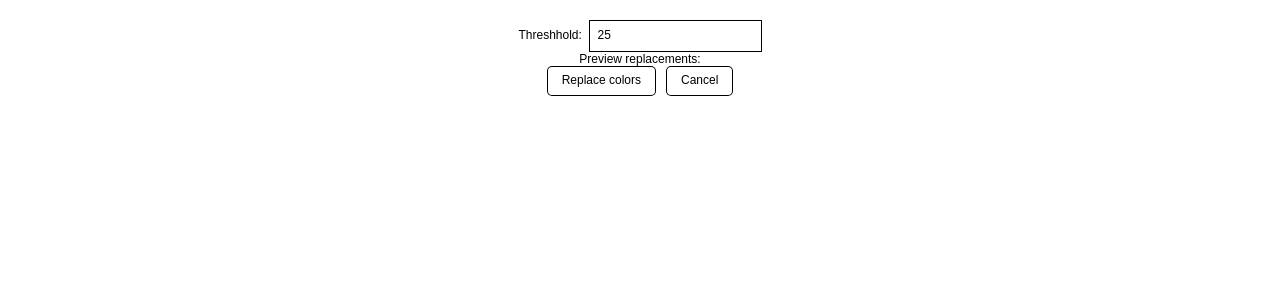
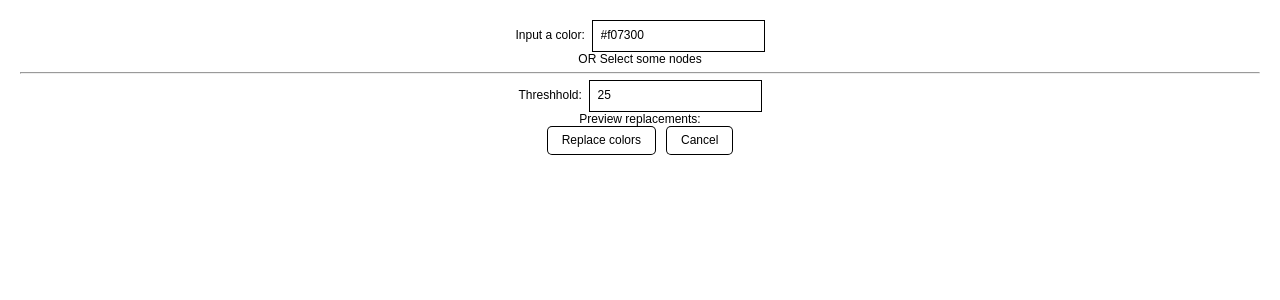
Before and after one commit to mapsandapps/figma-palette-matcher, a Vue app: page / in a window 1280 px wide. Shown: the top 300 px of the page. Built offline with nearby package versions, Linux system fonts and the light colour scheme.

Commit message:
Allow user to input a color and match it

```diff
--- a/src/components/ColorList.vue
+++ b/src/components/ColorList.vue
@@ -4,8 +4,7 @@
   <ColorListItem
     v-for="(color, index) of colors"
     :color="color"
-    :key="'color-swatch' + index"
-  />
+    :key="'color-swatch' + index" />
 </div>
 </template>
 
--- a/src/components/ColorListItem.vue
+++ b/src/components/ColorListItem.vue
@@ -60,7 +60,7 @@ import { LightDarkEnum } from '../types';
 import { getLightVsDark } from "../utils"
 
 export default {
-  name: 'ColorList',
+  name: 'ColorListItem',
   components: {
   },
   computed: {
--- a/src/components/Inputs.vue
+++ b/src/components/Inputs.vue
@@ -1,4 +1,17 @@
 <template>
+<div>
+  <div v-if="selectedColors.length === 0">
+    <div>
+      Input a color:&nbsp;
+      <input
+        type="text"
+        :value="inputtedColor"
+        placeholder="Hex or RGB" />
+    </div>
+    OR
+      Select some nodes
+    <hr />
+  </div>
   <div>
     Threshhold:&nbsp;
     <input
@@ -7,26 +20,52 @@
       @input="updateThreshhold"
       placeholder="Default: 25" />
   </div>
+  <ColorListItem
+    v-if="showInputtedColorSwatches"
+    :color="inputtedColorSwatches" />
+</div>
 </template>
 
 <script lang="ts">
+import chroma from 'chroma-js'
 import { mapState } from 'vuex'
+import { getClosestColor, hexToFigma } from '../utils';
+import ColorListItem from './ColorListItem.vue';
 
 export default {
   name: 'Inputs',
   components: {
+    ColorListItem
   },
   props: {
   },
   data() {
-    return {}
+    return {
+      inputtedColor: '#f07300'
+    }
   },
   computed: {
-    ...mapState(['threshhold'])
+    ...mapState(['colorStyles', 'selectedColors', 'threshhold']),
+    inputtedColorSwatches: function() {
+      if (!this.inputtedColor || this.colorStyles.length === 0) return
+
+      // TODO: handle invalid inputs
+      const originalColor = {
+        id: '',
+        hex: chroma(this.inputtedColor).hex(),
+        chroma: chroma(this.inputtedColor),
+        figma: hexToFigma(this.inputtedColor)
+      }
+
+      return getClosestColor(originalColor, this.colorStyles, this.threshhold)
+    },
+    showInputtedColorSwatches: function() {
+      return (this.inputtedColorSwatches && this.selectedColors.length === 0)
+    }
   },
   methods: {
     updateThreshhold(e) {
-      this.$store.commit('setThreshhold', e.target.value)
+      this.$store.commit('setThreshhold', e.target.value || 25)
     }
   },
   mounted() {
--- a/src/utils.ts
+++ b/src/utils.ts
@@ -8,6 +8,16 @@ export const figmaToChroma = (color: RGB): chroma.Color => {
 
 export const figmaToHex = (color: RGB): string => {
   return figmaToChroma(color).hex()
+}
+
+export const hexToFigma = (color: string): RGB => {
+  const chromaColor = chroma(color)
+
+  return {
+    r: chromaColor.get('rgb.r') / 255,
+    g: chromaColor.get('rgb.g') / 255,
+    b: chromaColor.get('rgb.b') / 255
+  }
 }
 
 export const getClosestColor = (color: SelectedColor, colorStyles: ColorStyle[], threshhold: number) : ColorListItem => {
```
Lines whose indentation alone changed are shown as unchanged.
